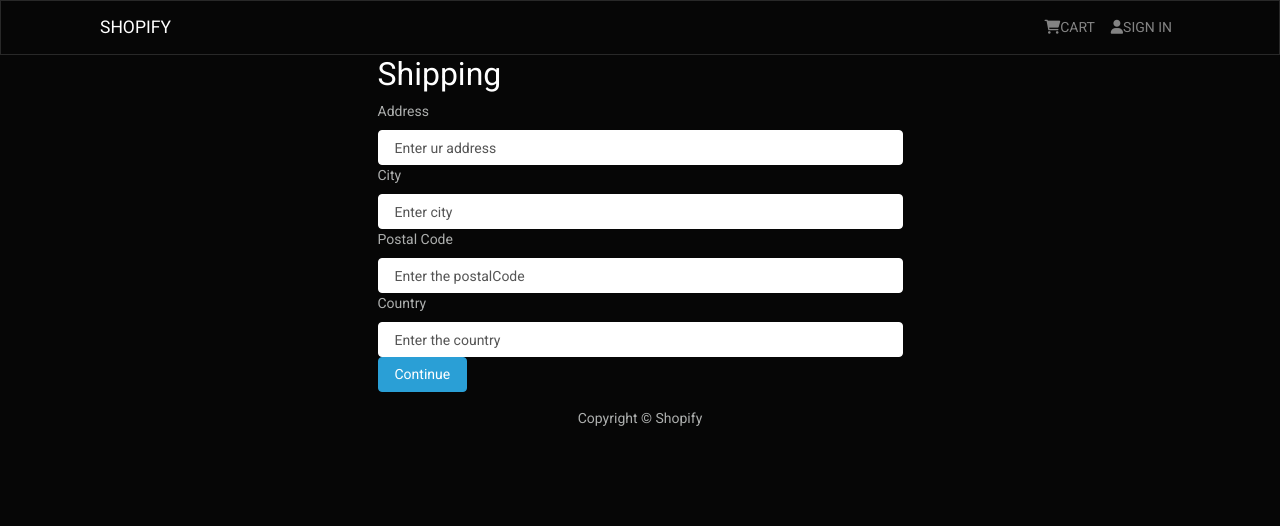
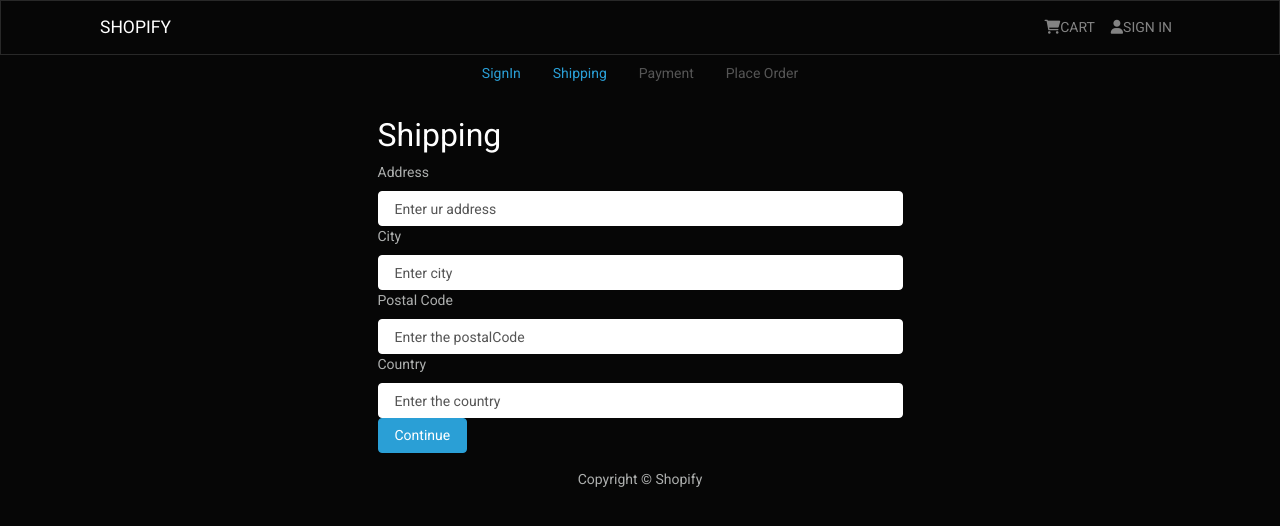
Before and after one commit to KhushiSahoo/Amazon-E-Commerce, a React (Create React App) app in the folder frontend/: page /shipping in a window 1280 px wide. Shown: the top 526 px of the page. Built offline with nearby package versions, Linux system fonts and the light colour scheme.

Commit message:
checkout steps component

```diff
--- /dev/null
+++ b/frontend/src/components/CheckoutSteps.js
@@ -0,0 +1,55 @@
+import React from 'react';
+import {Nav , NavLink} from 'react-bootstrap';
+import {LinkContainer} from 'react-router-bootstrap';
+
+
+const CheckoutSteps = ({step1 , step2 , step3 , step4}) => {
+  return (<Nav className='justify-content-center mb-4'>
+      <Nav.Item>
+          {step1 ? (
+              <LinkContainer to ='/login'>
+                  <NavLink>
+                      SignIn
+                  </NavLink>
+              </LinkContainer>
+          )
+          : <NavLink disabled>SignIn</NavLink>
+          }
+      </Nav.Item>
+      <Nav.Item>
+          {step2 ? (
+              <LinkContainer to ='/shipping'>
+                  <NavLink>
+                      Shipping
+                  </NavLink>
+              </LinkContainer>
+          )
+          : <NavLink disabled>Shipping</NavLink>
+          }
+      </Nav.Item>
+      <Nav.Item>
+          {step3 ? (
+              <LinkContainer to ='/payment'>
+                  <NavLink>
+                      Payment
+                  </NavLink>
+              </LinkContainer>
+          )
+          : <NavLink disabled>Payment</NavLink>
+          }
+      </Nav.Item>
+      <Nav.Item>
+          {step4 ? (
+              <LinkContainer to ='/placeorder'>
+                  <NavLink>
+                      Place Order
+                  </NavLink>
+              </LinkContainer>
+          )
+          : <NavLink disabled>Place Order</NavLink>
+          }
+      </Nav.Item>
+  </Nav>)
+};
+
+export default CheckoutSteps;
--- a/frontend/src/screens/ShippingScreen.jsx
+++ b/frontend/src/screens/ShippingScreen.jsx
@@ -3,7 +3,8 @@ import { Form, Button} from 'react-bootstrap'
 import { useDispatch, useSelector } from 'react-redux'
 import { saveShippingAddress } from '../actions/cartActions'
 import {  useNavigate } from 'react-router-dom';
-import FormContainer from '../components/FormContainer'
+import FormContainer from '../components/FormContainer';
+import CheckoutSteps from '../components/CheckoutSteps';
 
 
 const ShippingScreen = () => {
@@ -25,6 +26,7 @@ const ShippingScreen = () => {
   }
 
   return <FormContainer>
+    <CheckoutSteps step1 step2/>
       <h4>Shipping</h4>
       <Form onSubmit={submitHandler}>
       <Form.Group controlId='address'>
```
